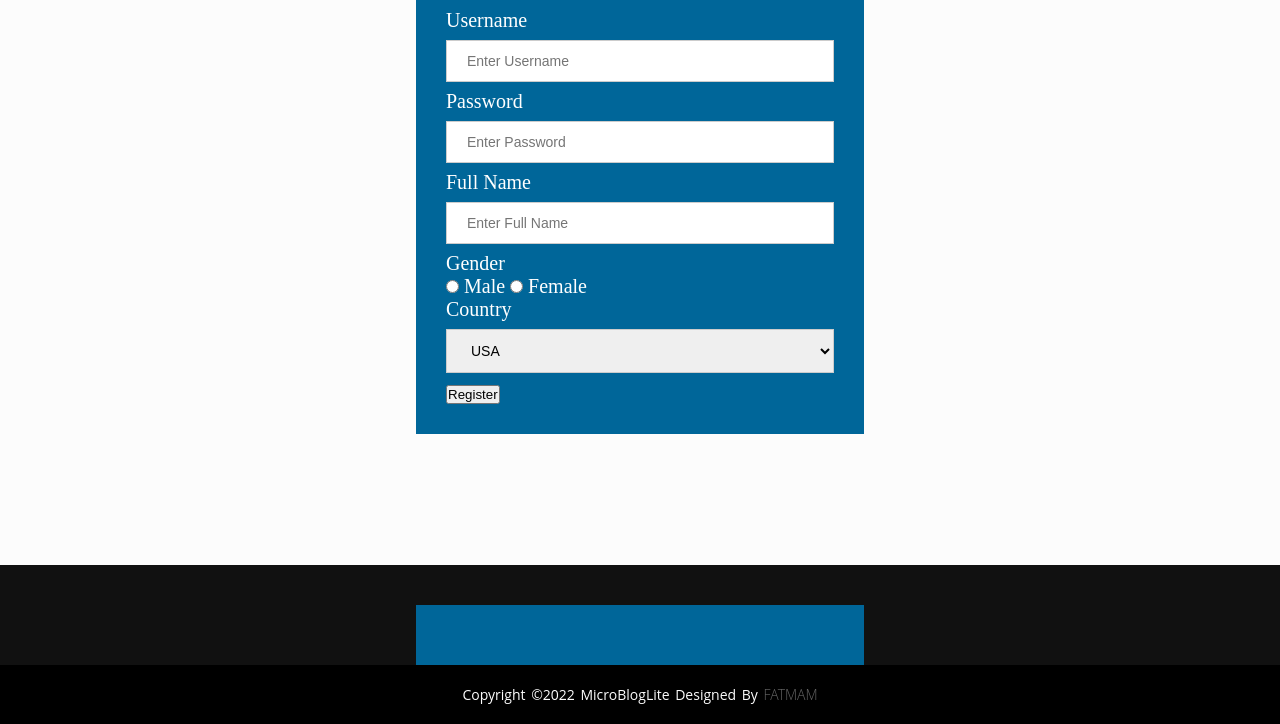
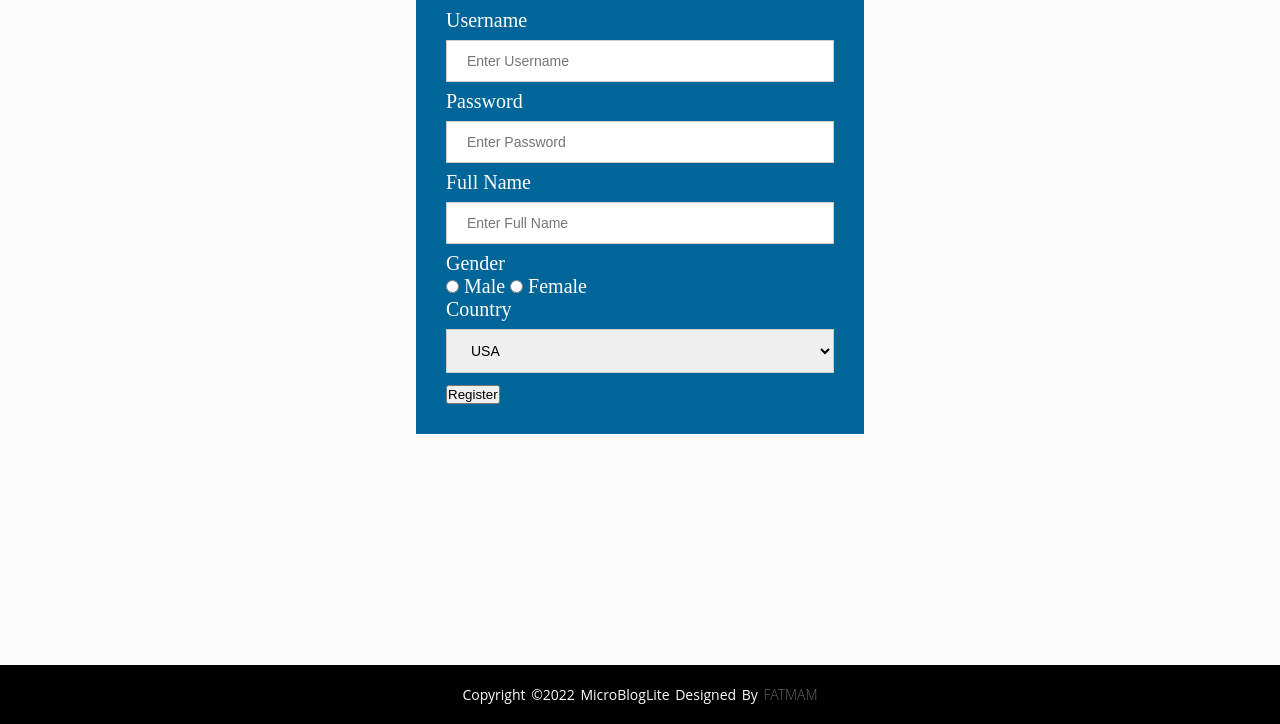
Before and after one commit to lmolina613/MicroblogLite, a plain HTML site: page register/register.html in a window 1280 px wide. Shown: the part 76-800 px from the top of the page. Drawn offline with Linux system fonts and the light colour scheme.

Commit message:
regidter.html footer update

```diff
--- a/register/register.html
+++ b/register/register.html
@@ -43,9 +43,7 @@
         </form>
         <button id="register">Register</button>
     </div>
-    <footer>
-        <div class="footer-content"></div>
-        </div>
+    <footer
         <div class="footer-bottom">
             <p>copyright &copy;2022 MicroBlogLite designed by <span>FatmaM</span></p>
         </div>
```
